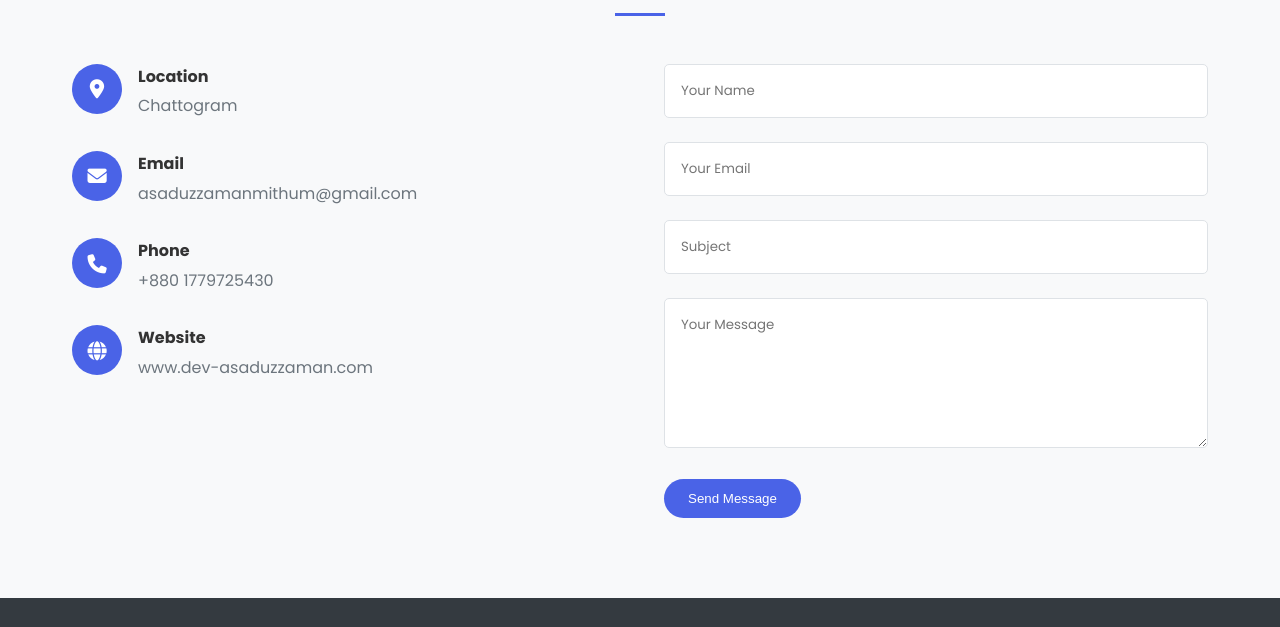
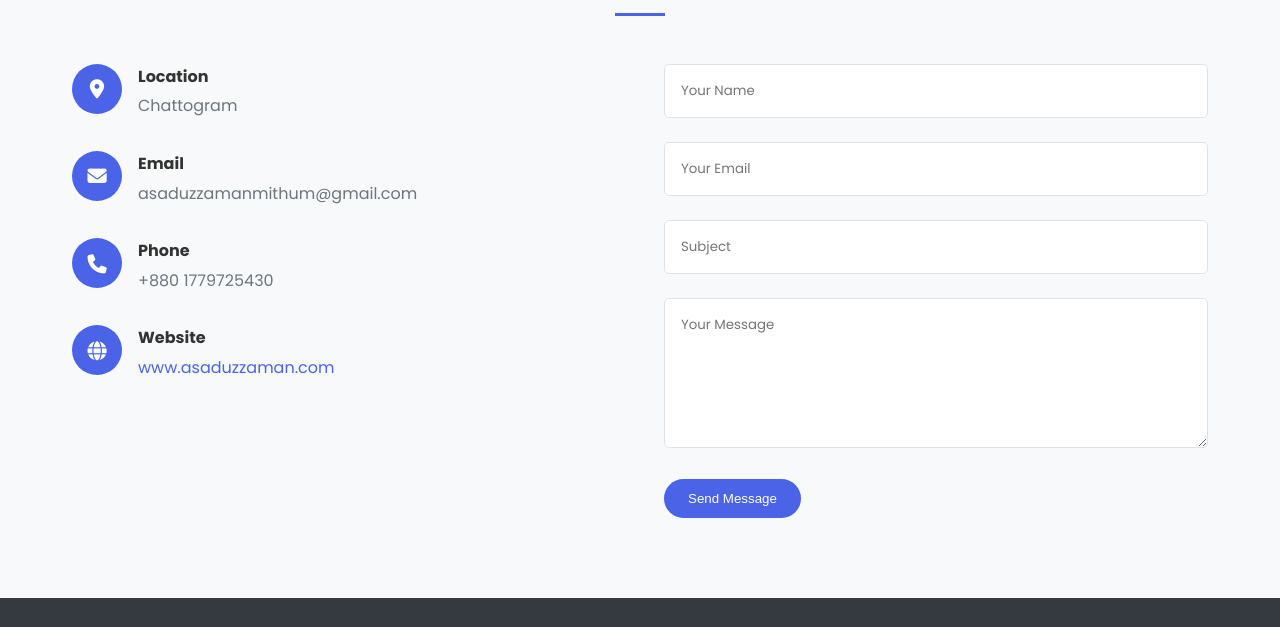
Before and after one commit to asaduzzamandotcom/asaduzzaman-portfolio, a plain HTML site: page index.html in a window 1280 px wide. Shown: the part 3465-4092 px from the top of the page. Drawn offline with Linux system fonts and the light colour scheme.

Commit message:
website Address updated

```diff
--- a/index.html
+++ b/index.html
@@ -474,7 +474,7 @@
                         </div>
                         <div class="text">
                             <h3>Website</h3>
-                            <p>www.dev-asaduzzaman.com</p>
+                            <p><a href="https://asaduzzaman-dev.netlify.app/">www.asaduzzaman.com</a></p>
                         </div>
                     </div>
                 </div>
```
